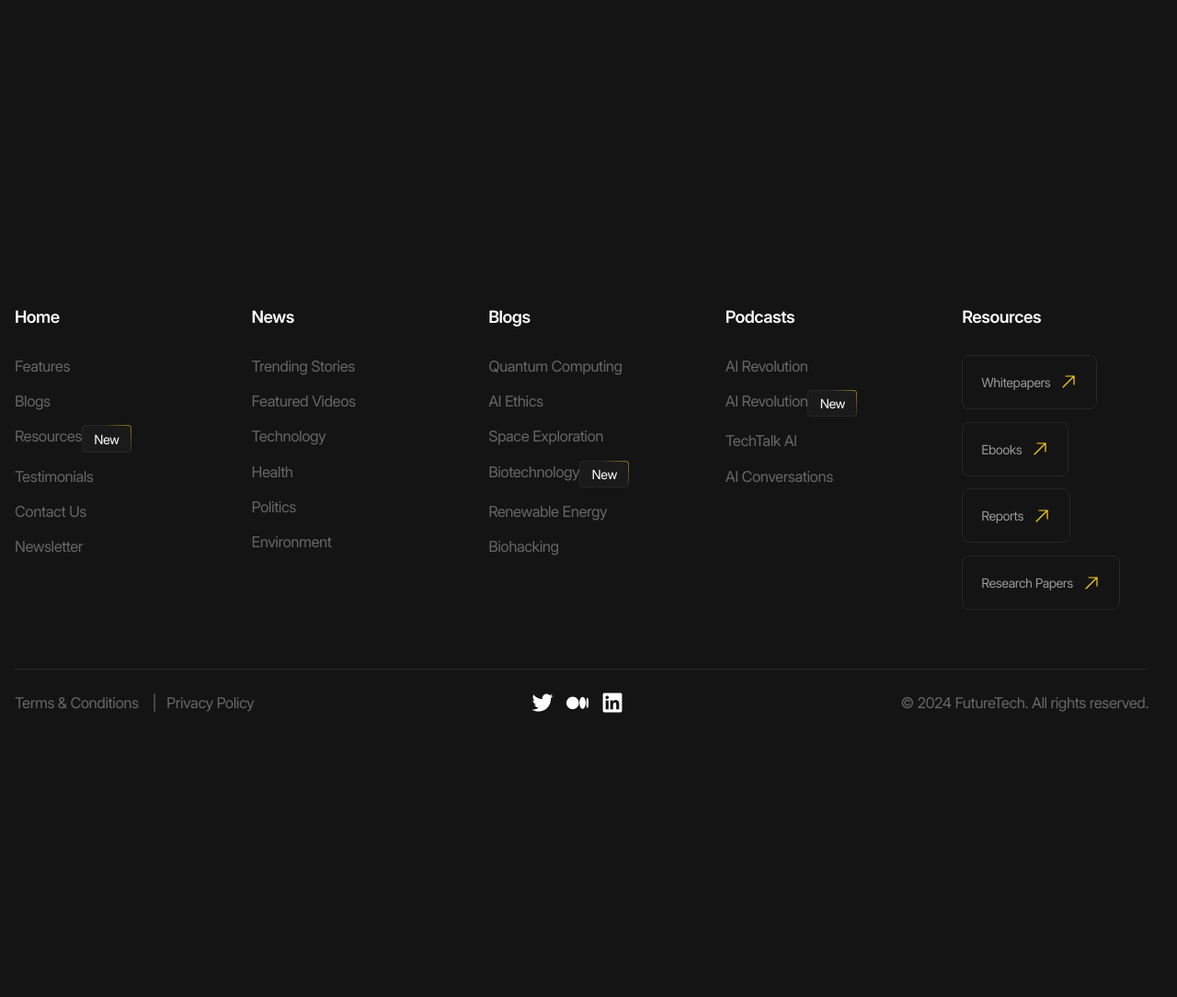
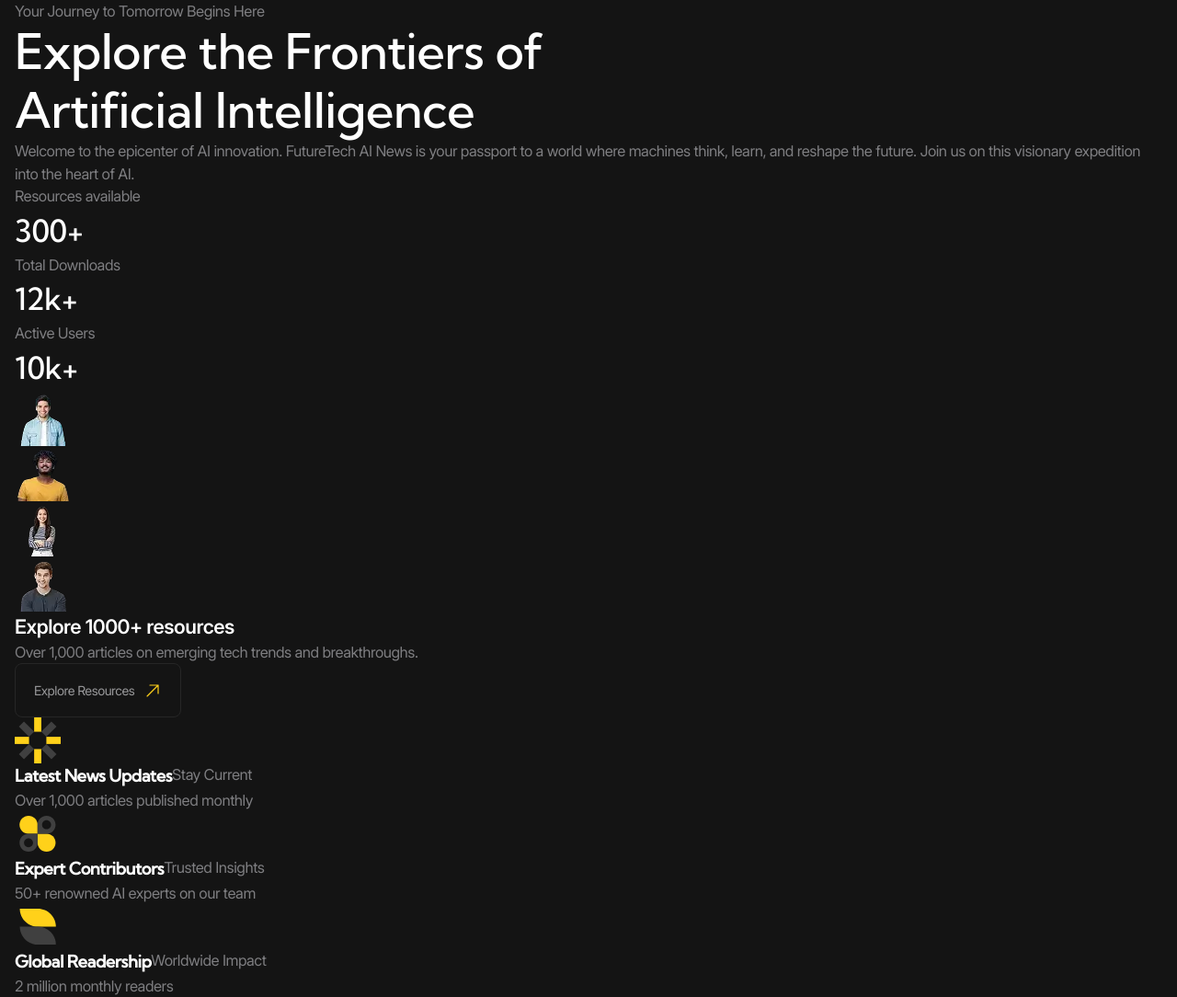
Before and after one commit to Artiom-Work/future-tech, a website with bundled scripts: page index.html in a window 1280 px wide. Shown: the whole page at 92% size. Before the commit the page ends 800 px from the top, so only its background shows below. Built offline with nearby package versions, Linux system fonts and the light colour scheme.

```diff
--- a/index.html
+++ b/index.html
@@ -70,6 +70,138 @@
 	</header>
 
 	<main>
+		<section class="hero" aria-labelledby="#hero-title">
+			<div class="hero__main container">
+				<div class="hero__body">
+					<p class="hero__subtile">
+						Your Journey to&nbsp;Tomorrow Begins Here
+					</p>
+
+					<h1 class="hero__title" id="hero-title">
+						Explore the Frontiers of<br>
+						Artificial Intelligence
+					</h1>
+
+					<div class="hero__description">
+						<p>
+							Welcome to&nbsp;the epicenter of&nbsp;AI innovation. FutureTech AI&nbsp;News is&nbsp;your passport
+							to&nbsp;a&nbsp;world where machines think, learn, and reshape the future. Join&nbsp;us on&nbsp;this
+							visionary expedition into the heart of&nbsp;AI.
+						</p>
+					</div>
+				</div>
+
+				<div class="hero__metrics metrics">
+					<dl class="metrics__list">
+						<div class="metrics__item">
+							<dt class="metrics__key">Resources available</dt>
+							<dd class="metrics__value h3">300<span class="metrics__sign">+</span></dd>
+						</div>
+						<div class="metrics__item">
+							<dt class="metrics__key">Total Downloads</dt>
+							<dd class="metrics__value h3">12k<span class="metrics__sign">+</span></dd>
+						</div>
+						<div class="metrics__item">
+							<dt class="metrics__key">Active Users</dt>
+							<dd class="metrics__value h3">10k<span class="metrics__sign">+</span></dd>
+						</div>
+					</dl>
+				</div>
+
+				<div class="hero__resources-preview resources-preview">
+					<div class="resources-preview__team team">
+						<img class="team__person" src="./images/team/1.webp" width="60" height="60"
+							alt="Image person of Future Tech team" loading="lazy">
+
+						<img class="team__person" src="./images/team/2.webp" width="60" height="60"
+							alt="Image person of Future Tech team" loading="lazy">
+
+						<img class="team__person" src="./images/team/3.webp" width="60" height="60"
+							alt="Image person of Future Tech team" loading="lazy">
+
+						<img class="team__person" src="./images/team/4.webp" width="60" height="60"
+							alt="Image person of Future Tech team" loading="lazy">
+					</div>
+
+					<div class="resources-preview__body">
+						<p class="resources-preview__title h5">
+							Explore 1000+ resources
+						</p>
+
+						<p class="resources-preview__subtitle">
+							Over&nbsp;1,000 articles on&nbsp;emerging tech trends and breakthroughs.
+						</p>
+					</div>
+
+					<a class="resources-preview__button button" href="#!" aria-label="">
+						<span class="icon icon--yellow-arrow">Explore Resources</span>
+					</a>
+				</div>
+			</div>
+
+			<div class="hero__advantages">
+				<h2 class="visually-hidden">Our advantages</h2>
+
+				<ul class="hero__advantages-list container">
+					<li class="hero__advantages-item">
+						<div class="advantage-card">
+							<img class="advantage-card__image" src="./images/advantages/icon-1.svg" width="50" height="50" alt=""
+								loading="lazy">
+
+							<a class="advantage-card__link" href="#!">
+								<h3 class="advantage-card__title h6">Latest News Updates</h3>
+
+								<p class="advantage-card__subtitle">
+									Stay Current
+								</p>
+							</a>
+
+							<p class="advantage-card__details">
+								Over&nbsp;1,000 articles published monthly
+							</p>
+						</div>
+					</li>
+
+					<li class="hero__advantages-item">
+						<div class="advantage-card">
+							<img class="advantage-card__image" src="./images/advantages/icon-2.svg" width="50" height="50" alt=""
+								loading="lazy">
+
+							<a class="advantage-card__link" href="#!">
+								<h3 class="advantage-card__title h6">Expert Contributors</h3>
+
+								<p class="advantage-card__subtitle">
+									Trusted Insights
+								</p>
+							</a>
+
+							<p class="advantage-card__details">
+								50+&nbsp;renowned&nbsp;AI experts on&nbsp;our team
+							</p>
+						</div>
+					</li>
+
+					<li class="hero__advantages-item">
+						<div class="advantage-card">
+							<img class="advantage-card__image" src="./images/advantages/icon-3.svg" width="50" height="50" alt=""
+								loading="lazy">
+
+							<a class="advantage-card__link" href="#!">
+								<h3 class="advantage-card__title h6">Global Readership</h3>
+
+								<p class="advantage-card__subtitle">
+									Worldwide Impact
+								</p>
+							</a>
+
+							<p class="advantage-card__details">
+								2&nbsp;million monthly readers
+							</p>
+						</div>
+					</li>
+				</ul>
+			</div>
+		</section>
 	</main>
 
 	<footer class="footer">
--- /dev/null
+++ b/styles/blocks/_advantage-card.scss
@@ -0,0 +1 @@
+@use "../healpers" as *;
--- /dev/null
+++ b/styles/blocks/_hero.scss
@@ -0,0 +1 @@
+@use "../healpers" as *;
--- /dev/null
+++ b/styles/blocks/_metrics.scss
@@ -0,0 +1 @@
+@use "../healpers" as *;
--- /dev/null
+++ b/styles/blocks/_resources-preview.scss
@@ -0,0 +1 @@
+@use "../healpers" as *;
--- /dev/null
+++ b/styles/blocks/_team.scss
@@ -0,0 +1 @@
+@use "../healpers" as *;
--- a/styles/main.scss
+++ b/styles/main.scss
@@ -13,8 +13,14 @@
 @use "./blocks/soc1als";
 @use "./blocks/badge";
 @use "./blocks/footer";
+@use "./blocks/metrics";
+@use "./blocks/team";
+@use "./blocks/resources-preview";
+@use "./blocks/advantage-card";
+@use "./blocks/hero";
 //==========
 
-// .header {
-//   display: none !important;
-// }
+.header,
+.footer {
+  display: none !important;
+}
```
Also changed, not shown: images/advantages/icon-1.svg (added), images/advantages/icon-2.svg (added), images/advantages/icon-3.svg (added), images/team/1.webp (added), images/team/2.webp (added), images/team/3.webp (added), images/team/4.webp (added), styles/main.css, 2 other files.
